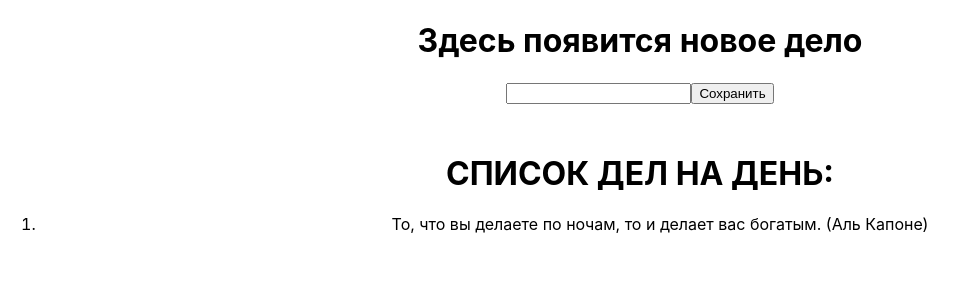
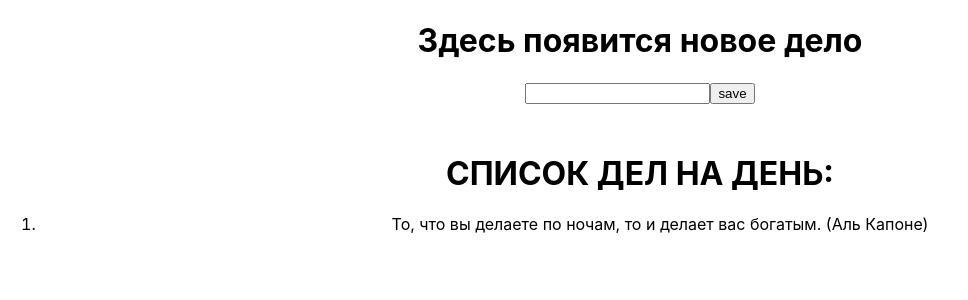
Before and after one commit to Steelmen87/HW, a React (Create React App) app: page / in a window 1280 px wide. Shown: the top 300 px of the page, without its empty margins (0-968 px from the left). Built offline with nearby package versions, Linux system fonts and the light colour scheme.

Commit message:
HW 4 done

```diff
--- a/src/App.tsx
+++ b/src/App.tsx
@@ -9,8 +9,8 @@
         <div className="App">
             {/*  <HW1/>*/}
             {/* <HW2/>*/}
-            <HW3 />
-            {/*<HW4 />*/}
+          {/*  <HW3 />*/}
+            <HW4/>
         </div>
     );
 }
--- a/src/HW/4/Button.tsx
+++ b/src/HW/4/Button.tsx
@@ -1,11 +1,11 @@
 type ButtonPropsType = {
-  callBack: any // НУЖНО ПРОТИПИЗИРОВАТЬ
-  name: any // НУЖНО ПРОТИПИЗИРОВАТЬ
+    callBack: () => void // НУЖНО ПРОТИПИЗИРОВАТЬ
+    name: string // НУЖНО ПРОТИПИЗИРОВАТЬ
 };
 
 export const Button = (props: ButtonPropsType) => {
     const callBackHandler = () => {
-    // НУЖНО ДОПИСАТЬ
+        props.callBack()
     };
 
     return (
--- a/src/HW/4/HW4.tsx
+++ b/src/HW/4/HW4.tsx
@@ -1,7 +1,7 @@
-import { useState } from 'react';
+import {useState} from 'react';
 import s from './HW4.module.css';
-import { Button } from './Button';
-import { Input } from './Input';
+import {Button} from './Button';
+import {Input} from './Input';
 
 export const HW4 = () => {
     // 1️⃣ Раскомментируйте JSX (HW4.tsx) и вы увидите,
@@ -26,27 +26,28 @@
 
     return (
         <div id={'hw04'}>
-      {/*{currentText ? (*/}
-      {/*  <h1 id={'hw04-text'}>{currentText}</h1>*/}
-      {/*) : (*/}
-      {/*  <h1 id={'hw04-default-text'}>Здесь появится новое дело</h1>*/}
-      {/*)}*/}
+            {currentText ? (
+                <h1 id={'hw04-text'}>{currentText}</h1>
+            ) : (
+                <h1 id={'hw04-default-text'}>Здесь появится новое дело</h1>
+            )}
 
-      {/*<Input НЕ ХВАТАЕТ АРГУМЕНТОВ />*/}
+            <Input currentText={currentText} setCurrentText={setCurrentText}/>
 
-      {/*<Button НЕ ХВАТАЕТ АРГУМЕНТОВ />*/}
+            <Button callBack={handleSave} name={'save'}/>
 
-      {/*<h1 style={{ marginTop: '50px' }}>СПИСОК ДЕЛ НА ДЕНЬ:</h1>*/}
+            <h1 style={{marginTop: '50px'}}>СПИСОК ДЕЛ НА ДЕНЬ:</h1>
 
-      {/*<ol id={'hw04-tasks'}>*/}
-      {/*  {texts.map((el, index) => {*/}
-      {/*    return (*/}
-      {/*      <li key={index} id={`hw04-task-${index}`} className={ЕСЛИ ЧЕТН ? S.chetNechet : ''}>*/}
-      {/*        {el}*/}
-      {/*      </li>*/}
-      {/*    );*/}
-      {/*  })}*/}
-      {/*</ol>*/}
+            <ol id={'hw04-tasks'}>
+                {texts.map((el, index) => {
+                    //ЕСЛИ ЧЕТН ? S.chetNechet :
+                    return (
+                        <li key={index} id={`hw04-task-${index}`} className={index % 2 ? s.chetNechet : ''}>
+                            {el}
+                        </li>
+                    );
+                })}
+            </ol>
         </div>
     );
 };
--- a/src/HW/4/Input.tsx
+++ b/src/HW/4/Input.tsx
@@ -1,14 +1,16 @@
+import {ChangeEvent} from "react";
+
 type InputPropsType = {
-	currentText: any // НУЖНО ПРОТИПИЗИРОВАТЬ
-	setCurrentText: any // НУЖНО ПРОТИПИЗИРОВАТЬ
+	currentText: string // НУЖНО ПРОТИПИЗИРОВАТЬ
+	setCurrentText: (value:string)=>void // НУЖНО ПРОТИПИЗИРОВАТЬ
 };
 
 export const Input = (props: InputPropsType) => {
-	const onChangeHandler = (event: 'НУЖНО ПРОТИПИЗИРОВАТЬ') => {
-		// НУЖНО ДОПИСАТЬ
+	const onChangeHandler = (event:ChangeEvent<HTMLInputElement>) => {
+		props.setCurrentText(event.currentTarget.value)
 	};
 
-	// return (
-	//   <input id={'hw04-input'} type="text" value={props.currentText} onChange={onChangeHandler} />
-	// );
+	return (
+	  <input id={'hw04-input'} type="text" value={props.currentText} onChange={onChangeHandler} />
+	);
 };
```
Lines whose indentation alone changed are shown as unchanged.
